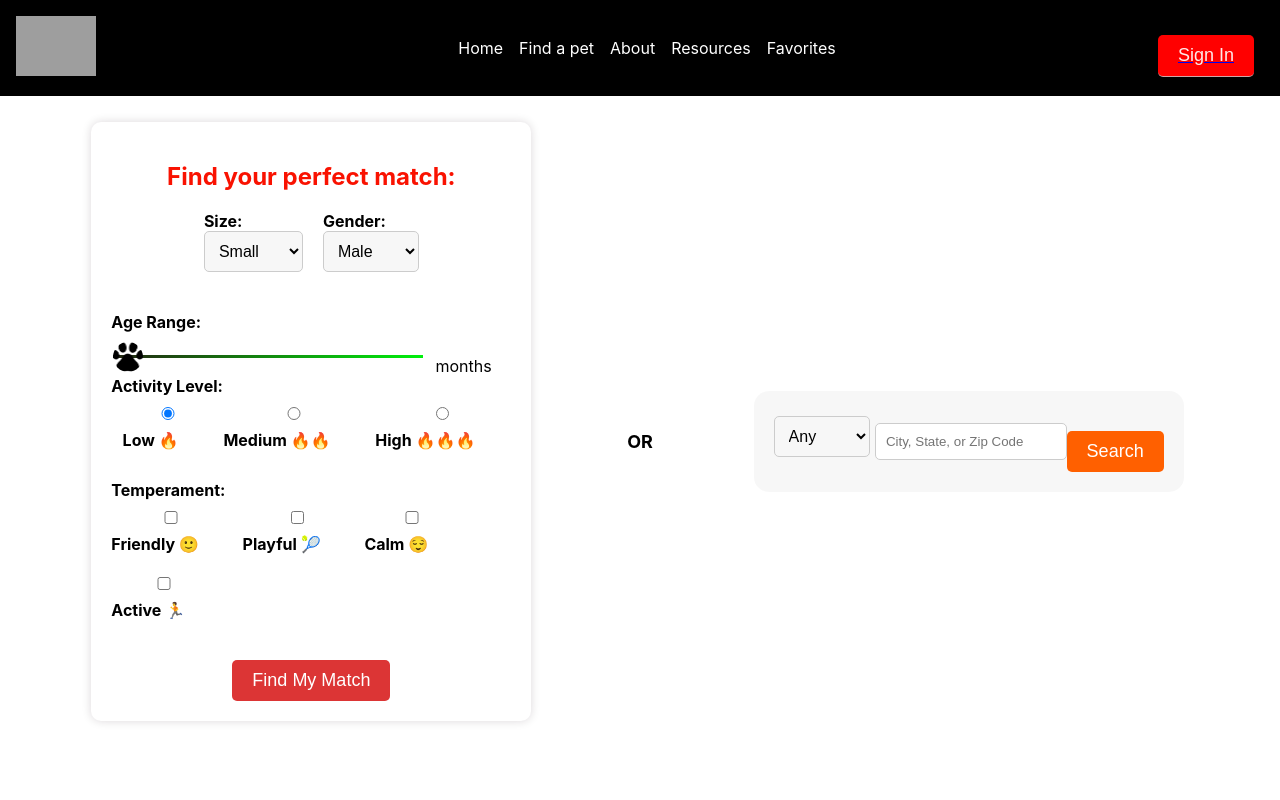
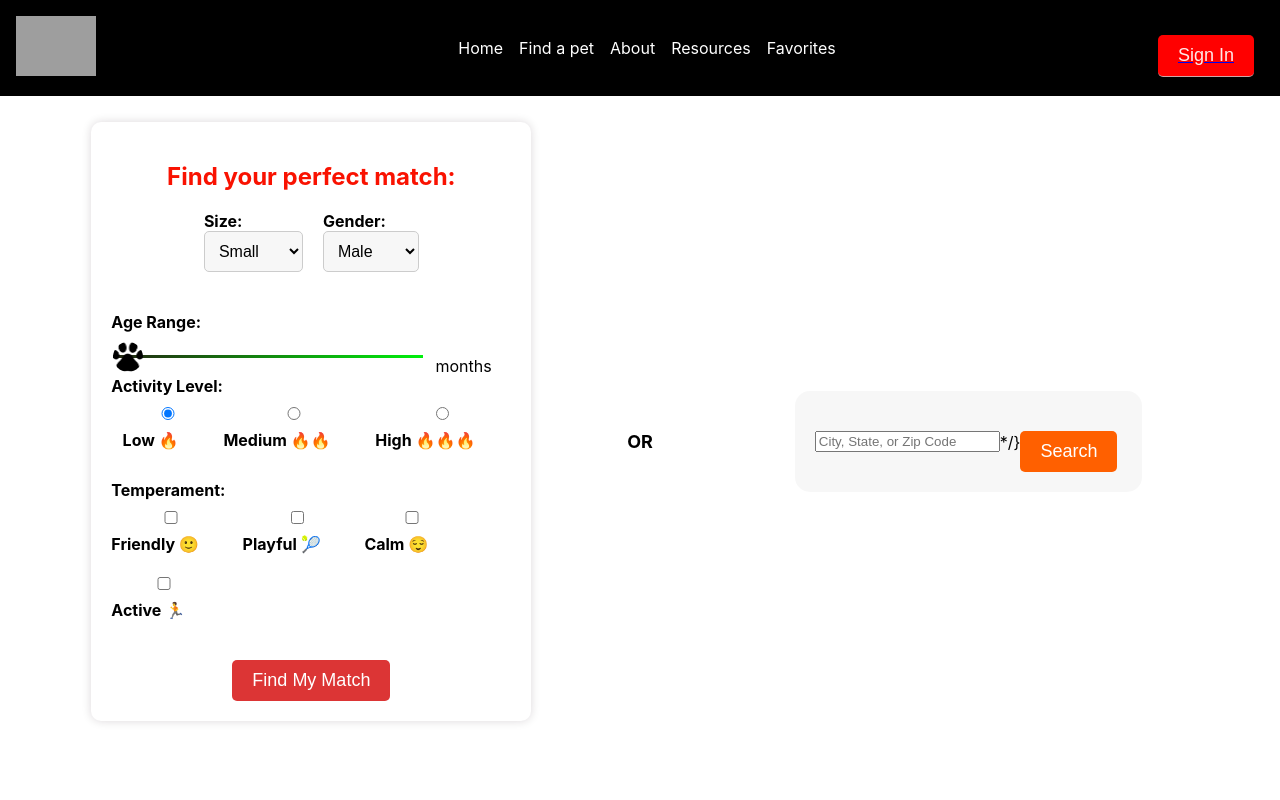
Before and after one commit to yannellym/ShelterLink, a React (Create React App) app in the folder frontend/: page / in a window 1280 px wide. Shown: the top 800 px of the page. Built offline with nearby package versions, Linux system fonts and the light colour scheme; grey boxes are pictures that could not be loaded.

Commit message:
filtering working with sample data

```diff
--- a/frontend/src/components/Filter.js
+++ b/frontend/src/components/Filter.js
@@ -3,9 +3,7 @@ import React from 'react';
 function Filter({ filters, onFilterChange }) {
   const handleFilterSelect = (filterName, event) => {
     const selectedValue = event.target.value;
-    // Ensure the value is lowercase, or set it to 'any' if it's undefined
-    const lowercasedValue = selectedValue ? selectedValue : 'any';
-    onFilterChange(filterName, lowercasedValue);
+    onFilterChange(filterName, selectedValue);
   };
   console.log('Current filters.type:', filters.type); // Debugging log
 
@@ -155,12 +153,13 @@ function Filter({ filters, onFilterChange }) {
         <option value="cat">Cat</option>
       </select>
     </div>
+    {/* Render dog filters if type is "dog" */}
     {filters.type.toLowerCase() === 'dog' && renderDogFilters()}
+    {/* Render cat filters if type is "cat" */}
     {filters.type.toLowerCase() === 'cat' && renderCatFilters()}
-      {filters.type === 'any' && console.log("showing any")}
   </div>
 );
-};
+}
 
 
 export default Filter;
--- a/frontend/src/components/MainPage.js
+++ b/frontend/src/components/MainPage.js
@@ -5,8 +5,8 @@ import PetCard from './PetCard';
 import Filter from './Filter';
 import SampleData from './SampleData';
 
-function MainPage() {
-  const [filters, setFilters] = useState({
+function MainPage({ onFilterChange }) {
+  const initialFilters = {
     type: 'any',
     breed: 'any',
     age: 'any',
@@ -19,14 +19,15 @@ function MainPage() {
     photos: 'any',
     status: 'any',
     contact: 'any',
-  });
+  };
 
+  const [filters, setFilters] = useState(initialFilters);
   const [searchResults, setSearchResults] = useState([]);
 
   useEffect(() => {
-
-    setSearchResults(SampleData);
-  }, []);
+    // When the component mounts or filters change, filter the data
+    filterPets(filters);
+  }, [filters]);
 
   const filterPets = (filters) => {
     let filteredData = [...SampleData];
@@ -38,6 +39,7 @@ function MainPage() {
     if (filters.type !== 'any') {
       filteredData = filteredData.filter((pet) => pet.type.toLowerCase() === filters.type.toLowerCase());
     }
+
     // Filter by age
     if (filters.age !== 'any') {
       filteredData = filteredData.filter((pet) => pet.age.toLowerCase() === filters.age);
@@ -87,23 +89,16 @@ function MainPage() {
     if (filters.contact !== 'any') {
       filteredData = filteredData.filter((pet) => pet.contact.email.toLowerCase() === filters.contact);
     }
-    console.log("final filtered data", filteredData);
-
     setSearchResults(filteredData);
   };
 
   const handleFilterChange = (filterName, value) => {
-    const lowercasedValue = value ? value.toLowerCase() : 'any';
-
-    // Pass the new filter values directly to filterPets
-    filterPets({ ...filters, [filterName]: lowercasedValue });
+    const updatedFilters = { ...filters, [filterName]: value };
+    setFilters(updatedFilters);
   };
 
   return (
     <div className="main-page">
-      {/* <div className="search-bar">
-        <SearchBar />
-      </div> */}
       <div className="sidebar">
         <div className="filters">
           <Filter filters={filters} onFilterChange={handleFilterChange} />
--- a/frontend/src/components/SearchFilters.js
+++ b/frontend/src/components/SearchFilters.js
@@ -8,7 +8,7 @@ function SearchFilters({ breeds, sizes, ages, types, onFilterChange }) {
     <div className="search-filters">
       <div className="search-section">
         {/* Type of pet select */}
-        <select onChange={onFilterChange}>
+        {/* <select onChange={onFilterChange}>
           <option value="">Any</option>
           {types.map(type => (
             <option key={type} value={type}>{type}</option>
@@ -18,7 +18,7 @@ function SearchFilters({ breeds, sizes, ages, types, onFilterChange }) {
 
       <div className="search-section-wide"> {/* Use a class for the wider section */}
         {/* City input */}
-        <input type="text" id="cityInput" placeholder="City, State, or Zip Code" style={{ width: '100%' }} />
+        <input type="text" id="cityInput" placeholder="City, State, or Zip Code" style={{ width: '100%' }} /> */}
 
         {/* Button */}
         <button className="search-button">Search</button>
```
Lines whose indentation alone changed are shown as unchanged.
